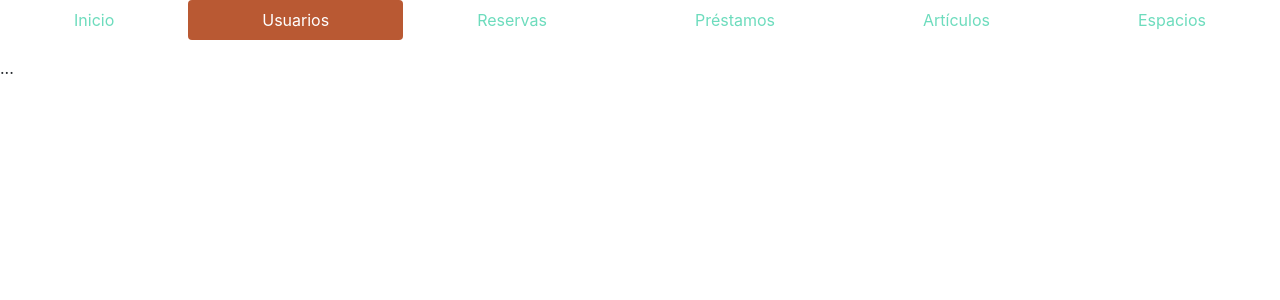
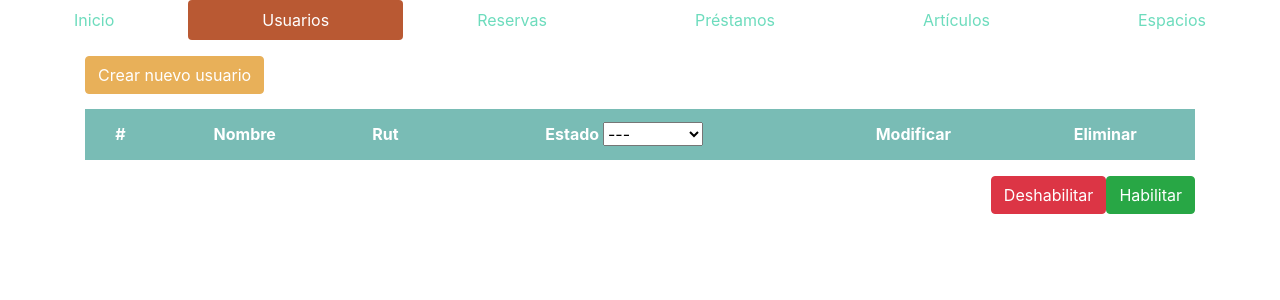
Before and after one commit to dcaceresm/reservascei, a Django app: page /landingAdmin/ in a window 1280 px wide, after a click on "Usuarios". Shown: the part 106-406 px from the top of the page. Run offline with Django 3.2, Linux system fonts and the light colour scheme; tables that the repository leaves empty hold one stand-in row (values such as "Sample post"); lists and menus that the app fills with data are empty; some libraries are stand-ins or nearby versions.

Commit message:
creacion de html base para tablas y botones de LandingAdmin

```diff
--- /dev/null
+++ b/inventarioCEI/templates/BaseAdminTab.html
@@ -0,0 +1,54 @@
+
+<!-- top buttons-->
+            <div class="container">
+                <!-- Button trigger modal -->
+                <button type="button" class="btn btn-dark" data-toggle="modal" data-target="#{% block modalID %}{% endblock %}">
+                  {% block BotonCrear %}{% endblock %}
+                </button>
+
+                <!-- Modal -->
+                <div class="modal fade" id="{% block modalID2 %}{% endblock %}" tabindex="-1" role="dialog" aria-hidden="true">
+                    <div class="modal-dialog modal-dialog-centered" role="document">
+                        <div class="modal-content">
+                            <form class="needs-validation" novalidate>
+                                <div class="modal-header">
+                                    <h5 class="modal-title">{% block modaTitle %}{% endblock %}</h5>
+                                    <button type="button" class="close" data-dismiss="modal">
+                                        <span aria-hidden="true">&times;</span>
+                                    </button>
+                                </div>
+                                <div class="modal-body">
+                                    <div class="container">
+                                        {% block modalFormBody %}{% endblock %}
+                                    </div>
+                                </div>
+                                <div class="modal-footer">
+                                    <button type="button" class="btn btn-dark" data-dismiss="modal">Cerrar</button>
+                                    <button type="submit" class="btn btn-info">Guardar</button>
+                                </div>
+                                </form>
+                        </div>
+                    </div>
+                </div>
+            </div>
+
+        <!-- tabla de prestamos -->
+            <div class="container">
+                <table class="table" style="margin-top: 15px;">
+                    <thead class="thead-dark">
+                        <tr>
+                            {% block columnasTabla %}{% endblock %}
+                        </tr>
+                    </thead>
+                    <tbody>
+                        {% block filasTabla %}{% endblock %}
+                    </tbody>
+
+                </table>
+            </div>
+
+        <!-- botones cambio de estado-->
+            <div class="container">
+                <button type="button" class="btn btn-success" style="float: right">{% block BotonCambioPos %}{% endblock %}</button>
+                <button type="button" class="btn btn-danger" style="float: right">{% block BotonCambioNeg %}{% endblock %}</button>
+            </div>
--- /dev/null
+++ b/inventarioCEI/templates/ReservaTabFromAdmin.html
@@ -0,0 +1 @@
+{% extends 'BaseAdminTab.html' %}
--- /dev/null
+++ b/inventarioCEI/templates/UserTabFromAdmin.html
@@ -0,0 +1,25 @@
+{% extends 'BaseAdminTab.html' %}
+
+{% block modalID %}UserModal{% endblock %}
+{% block BotonCrear %}Crear nuevo usuario{% endblock %}
+{% block modalID2 %}UserModal{% endblock %}
+{% block modaTitle %}Nuevo usuario{% endblock %}
+{% block modalFormBody %}{% endblock %}
+{% block columnasTabla %}
+    <th scope="col">#</th>
+    <th scope="col">Nombre</th>
+    <th scope="col">Rut</th>
+    <th scope="col">Estado
+        <select id="filtro_estado">
+            <option value="todos">---</option>
+            {% for estado,valor in estados_prestamo %}
+                <option value="{{ valor }}">{{ valor }}</option>
+            {% endfor %}
+        </select>
+    </th>
+    <th scope="col">Modificar</th>
+    <th scope="col">Eliminar</th>
+{% endblock %}
+{% block filasTabla %}{% endblock %}
+{% block BotonCambioPos %}Habilitar{% endblock %}
+{% block BotonCambioNeg %}Deshabilitar{% endblock %}
--- a/inventarioCEI/templates/base.html
+++ b/inventarioCEI/templates/base.html
@@ -16,7 +16,7 @@
 <body>
 
     <nav class="navbar navbar-light bg-light">
-      <a class="navbar-brand" href="#">
+      <a class="navbar-brand" href="/">
         <img src={% static "img/Logo-Cei.png" %} width="80" height="80" alt="">
       </a>
     </nav>
--- a/inventarioCEI/templates/landingPageAdmin.html
+++ b/inventarioCEI/templates/landingPageAdmin.html
@@ -28,50 +28,114 @@
         </li>
     </ul>
     <div class="tab-content" id="pills-tabContent">
+
+    <!-- aqui empieza tab de inicio /calendario -->
         <div class="tab-pane fade show active" id="pills-inicio" role="tabpanel" aria-labelledby="pills-inicio-tab">
             ...
         </div>
+
+    <!-- aqui empieza tab de usuarios-->
         <div class="tab-pane fade" id="pills-usuarios" role="tabpanel" aria-labelledby="pills-usuarios-tab">
-            ...
+            {% include 'UserTabFromAdmin.html' %}
         </div>
+
+    <!-- aqui empieza tab de reservas-->
         <div class="tab-pane fade" id="pills-reservas" role="tabpanel" aria-labelledby="pills-reservas-tab">
+            {% include 'ReservaTabFromAdmin.html' %}
+        </div>
+
+    <!-- aqui empieza tab de prestamos-->
+        <div class="tab-pane fade" id="pills-prestamos" role="tabpanel" aria-labelledby="pills-prestamos-tab">
+
+        <!-- top buttons-->
             <div class="container">
-                <table class="table">
-                  <thead class="thead-dark">
-                    <tr>
-                      <th scope="col">#</th>
-                      <th scope="col">Rut</th>
-                        <th scope="col">Fecha inicio</th>
-                        <th scope="col">Fecha termino</th>
-                      <th scope="col">Estado</th>
-                      <th scope="col">Tipo de objeto</th>
-                    </tr>
-                  </thead>
-                  <tbody>
-                    {% for reserv in reservas %}
-                        <tr>
-                          <th scope="row"> <input name="fila" type="checkbox" value="{{ reserv.id }}">  </th>
-                          <td>{{ reserv.rut }}</td>
-                          <td>{{ reserv.fh_ini_reserva }}</td>
-                          <td>{{ reserv.fh_fin_reserva }}</td>
-                            <td>{{ reserv.estado_reserva }}</td>
-                            <td>{{ reserv.tipo_objeto }}</td>
-                        </tr>
-                    {% endfor %}
+                <!-- Button trigger modal -->
+                <button type="button" class="btn btn-dark" data-toggle="modal" data-target="#exampleModalCenter">
+                  Crear nuevo préstamo
+                </button>
 
-                  </tbody>
-                </table>
+                <!-- Modal -->
+                <div class="modal fade" id="exampleModalCenter" tabindex="-1" role="dialog" aria-hidden="true">
+                    <div class="modal-dialog modal-dialog-centered" role="document">
+                        <div class="modal-content">
+                            <form class="needs-validation" novalidate>
+                                <div class="modal-header">
+                                    <h5 class="modal-title">Nuevo préstamo</h5>
+                                    <button type="button" class="close" data-dismiss="modal">
+                                        <span aria-hidden="true">&times;</span>
+                                    </button>
+                                </div>
+                                <div class="modal-body">
+                                    <div class="container">
+                                    <!-- bloque cuerpo -->
+                                        <div class="form-row">
+                                            <div class="col" style="margin-bottom: 16px">
+                                                <label for="RutInput">Rut usuario</label>
+                                                <input type="text" class="form-control" id="RutInput" placeholder="Rut usuario" required>
+                                                <div class="invalid-feedback">
+                                                    Rut inválido
+                                                </div>
+                                            </div>
+                                        </div>
+                                        <div class="form-row">
+                                            <div class="col-md-6 mb-3">
+                                                <label for="FechaInicioInput">Fecha de inicio de préstamo</label>
+                                                <input type="datetime-local" class="form-control" id="FechaInicioInput" placeholder="Fecha de inicio" required>
+                                                <div class="invalid-feedback">
+                                                    Fecha inválida
+                                                </div>
+                                            </div>
+                                            <div class="col-md-6 mb-3">
+                                                <label for="FechaFinInput">Fecha de fin de préstamo</label>
+                                                <input type="datetime-local" class="form-control" id="FechaFinInput" placeholder="Fecha de fin" required>
+                                                <div class="invalid-feedback">
+                                                    Fecha inválida
+                                                </div>
+
+                                            </div>
+                                        </div>
+
+                                        <div class="form-row">
+                                            <div class="col-md-6 mb-3">
+                                                <label for="TipoObjetoInput">Tipo de objeto</label>
+                                                <select class="custom-select">
+                                                    {% for opcion,valor in estados_prestamo_tipo %}
+                                                        <option value="{{ opcion }}">{{ opcion }}</option>
+                                                    {% endfor %}
+
+                                                </select>
+                                                <div class="invalid-feedback">
+                                                    Tipo inválido
+                                                </div>
+                                            </div>
+                                            <div class="col-md-6 mb-3">
+                                                <label for="IDobjeto">Identificador objeto</label>
+                                                <input type="text" class="form-control" id="IDobjeto" placeholder="Objeto" required>
+                                                <div class="invalid-feedback">
+                                                    Objeto inválido
+                                                </div>
+
+                                            </div>
+                                        </div>
+                                    <!-- termina bloque cuerpo -->
+                                    </div>
+                                </div>
+                                <div class="modal-footer">
+                                    <button type="button" class="btn btn-dark" data-dismiss="modal">Cerrar</button>
+                                    <button type="submit" class="btn btn-info">Guardar</button>
+                                </div>
+                            </form>
+                        </div>
+                    </div>
+                </div>
             </div>
-        </div>
-        <div class="tab-pane fade" id="pills-prestamos" role="tabpanel" aria-labelledby="pills-prestamos-tab">
+
+        <!-- tabla de prestamos -->
             <div class="container">
-                <button type="button" class="btn btn-success" style="float: right">Recibido</button>
-                <button type="button" class="btn btn-danger" style="float: right">Perdido</button>
-            </div>
-            <div class="container">
-                <table class="table">
+                <table class="table" style="margin-top: 15px;">
                     <thead class="thead-dark">
                         <tr>
+                            <!-- atributos tabla -->
                             <th scope="col">#</th>
                             <th scope="col">Articulo</th>
                             <th scope="col">Usuario</th>
@@ -85,17 +149,35 @@
                                     {% endfor %}
                                 </select>
                             </th>
+                            <th scope="col">Modificar</th>
+                            <th scope="col">Eliminar</th>
                         </tr>
                     </thead>
                     <tbody>
+                        <!-- filas de la tabla -->
                         {% for prest in prestamos %}
                             <tr class="{{ prest.estado_prestamo }} todos">
-                                <th scope="row"> <input name="cosas" type="checkbox" value="{{ prest.id }}">  </th>
+                                <th scope="row"> <input name="filas_prestamos" type="checkbox" value="{{ prest.id }}">  </th>
                                 <td> {{ prest.tipo_objeto }}</td>
                                 <td> {{ prest.rut }}</td>
                                 <td> {{ prest.fh_ini_prestamo }}</td>
                                 <td> {{ prest.fh_fin_prestamo }}</td>
                                 <td> {{ prest.estado_prestamo }}</td>
+                                <td>
+                                    <form action={% url 'inventario:verPrestamo' %} method="post" >
+                                        {% csrf_token %}
+                                        <input name="identificador" value="{{ prest.id }}" type="hidden">
+                                        <button type="submit" class="btn btn-dark" formmethod="post">Modificar</button>
+                                    </form>
+                                </td>
+                                <td>
+                                    <form action={% url 'inventario:borrarPrestamo' %} method="post" >
+                                        {% csrf_token %}
+                                        <input name="identificador" value="{{ prest.id }}" type="hidden">
+                                        <button type="submit" class="btn btn-info" formmethod="post">Eliminar</button>
+                                    </form>
+                                </td>
+
 
                             </tr>
                         {% endfor %}
@@ -103,7 +185,15 @@
 
                 </table>
             </div>
+
+        <!-- botones cambio de estado-->
+            <div class="container">
+                <button type="button" class="btn btn-success" style="float: right">Recibido</button>
+                <button type="button" class="btn btn-danger" style="float: right">Perdido</button>
+            </div>
         </div>
+
+    <!-- aqui empieza tab de articulos-->
         <div class="tab-pane fade" id="pills-articulos" role="tabpanel" aria-labelledby="pills-articulos-tab">
             <div class="container">
                 <table class="table">
@@ -207,4 +263,24 @@
             };
         }
     </script>
-{% endblock %}
+    <script>
+    // Example starter JavaScript for disabling form submissions if there are invalid fields
+    (function() {
+        'use strict';
+        window.addEventListener('load', function() {
+            // Fetch all the forms we want to apply custom Bootstrap validation styles to
+            var forms = document.getElementsByClassName('needs-validation');
+            // Loop over them and prevent submission
+            var validation = Array.prototype.filter.call(forms, function(form) {
+                form.addEventListener('submit', function(event) {
+                    if (form.checkValidity() === false) {
+                        event.preventDefault();
+                        event.stopPropagation();
+                    }
+                    form.classList.add('was-validated');
+                    }, false);
+            });
+            }, false);
+    })();
+    </script>
+{% endblock scripts %}
--- a/inventarioCEI/urls.py
+++ b/inventarioCEI/urls.py
@@ -6,4 +6,6 @@ app_name = 'inventario'
 urlpatterns = [
     path('', views.index, name='index'),
     path('landingAdmin/', views.LandingAdmin.as_view(), name='landingAdmin'),
+    path('borrarPrestamo/', views.borrarPrestamo, name='borrarPrestamo'),
+    path('verPrestamo/', views.verPrestamo, name='verPrestamo'),
 ]
--- a/inventarioCEI/views.py
+++ b/inventarioCEI/views.py
@@ -16,6 +16,7 @@ class LandingAdmin(TemplateView):
         context['reservas'] = Reserva.objects.all().order_by("-pk")
         context['prestamos'] = Prestamo.objects.all().order_by("-pk")
         context['estados_prestamo'] = Prestamo.ESTADO_CHOICES
+        context['estados_prestamo_tipo'] =Prestamo.TIPO_CHOICES
         context['articulos'] = Articulo.objects.all().order_by("-pk")
         context['espacios'] = Espacio.objects.all().order_by("-pk")
         context['usuarios'] = Profile.objects.all().order_by("-pk")
@@ -27,3 +28,20 @@ def AceptarReservas(request):
     reserva.estado_reserva = "Aceptado"
     reserva.save()
     return redirect('inventario:landingAdmin')
+
+def borrarPrestamo(request):
+    id_prestamo =request.POST["identificador"]
+    prest = get_object_or_404(Prestamo, pk=id_prestamo)
+    prest.delete()
+    return redirect('inventario:landingAdmin')
+
+def verPrestamo(request):
+    id_prestamo =request.POST["identificador"]
+    prest = get_object_or_404(Prestamo, pk=id_prestamo)
+    return HttpResponse("Redirigir a ficha de prestamo: "+ str(prest.id))
+    #renderear ficha
+    #return redirect('inventario:landingAdmin')
+
+def crearPrestamo(request):
+
+    return redirect('inventario:landingAdmin')
--- a/static/css/style.css
+++ b/static/css/style.css
@@ -13,6 +13,19 @@
 .nav-link {
     color: #6DDCBD !important;
 }
+.btn-dark {
+    background-color: #E8B059 !important;
+    border-color: #E8B059 !important;
+}
+.btn-info {
+    background-color: #D0793E !important;
+    border-color: #D0793E !important;
+}
+th, td {
+  text-align: center;
+  vertical-align: middle;
+}
+
 /*colores cei:
 verde: #79BCB5
 marron: #B95933
```
Also changed, not shown: other parts of inventarioCEI/templates/landingPageAdmin.html (+3 -37 lines), inventarioCEI/models.py (+28 -18 lines), inventarioCEI/migrations/0007_auto_20180518_1334.py (added).
